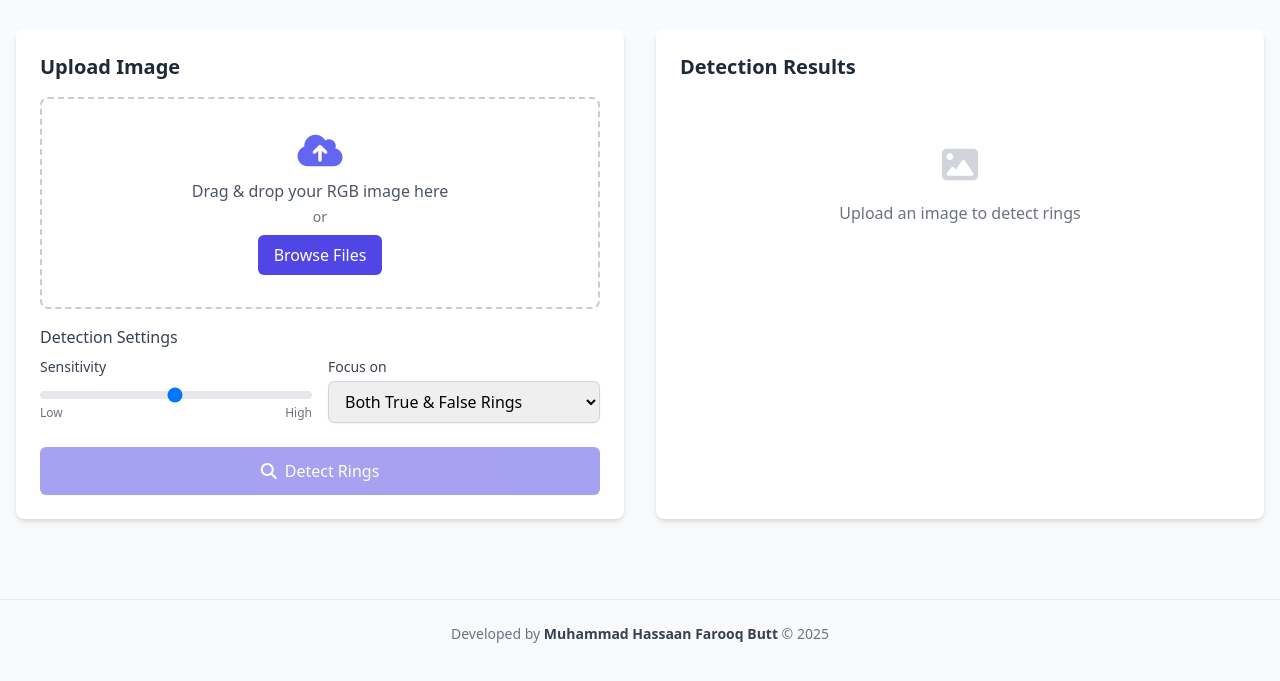
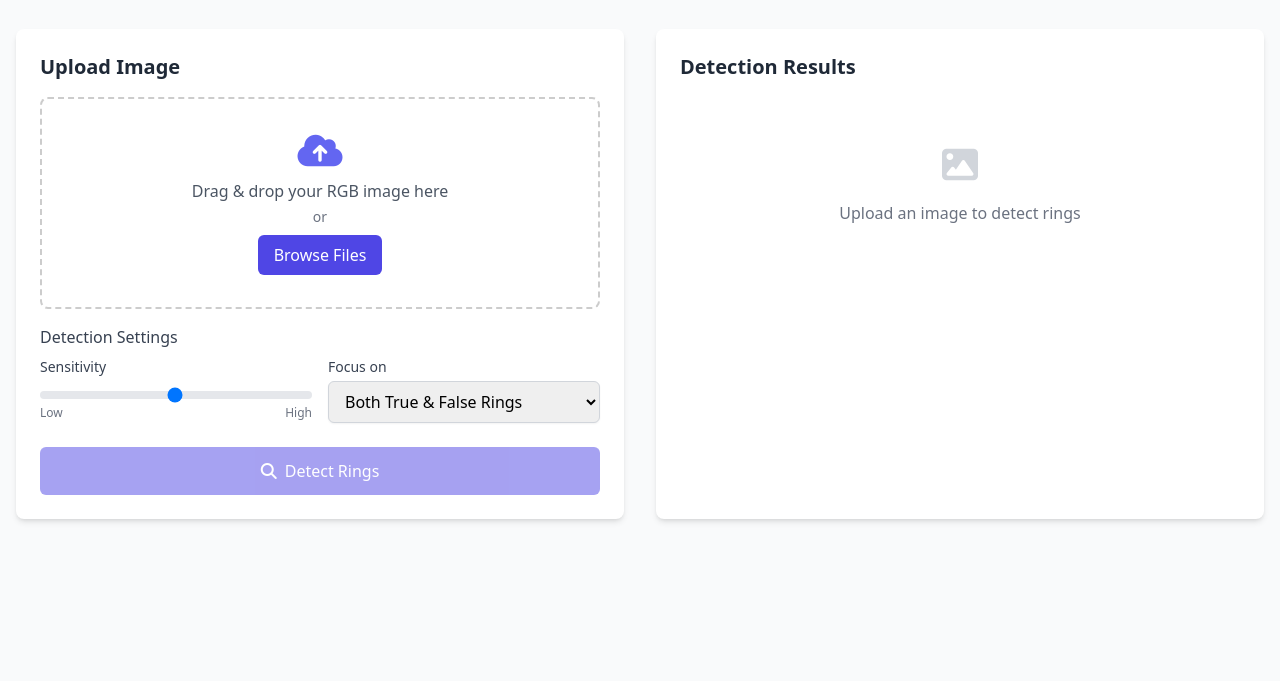
Before and after one commit to MHassaanButt/tree_wood_specie_classification, a plain HTML site: page index.html in a window 1280 px wide. Shown: the part 103-784 px from the top of the page. Drawn offline with nearby package versions, Linux system fonts and the light colour scheme.

Commit message:
Update index.html

```diff
--- a/index.html
+++ b/index.html
@@ -568,9 +568,5 @@
             });
         });
     </script>
-<footer class="mt-12 text-center text-sm text-gray-500">
-    <hr class="my-6 border-gray-200">
-    <p>Developed by <span class="font-semibold text-gray-700">Muhammad Hassaan Farooq Butt</span> © 2025</p>
-</footer>
 </body>
 </html>
```
